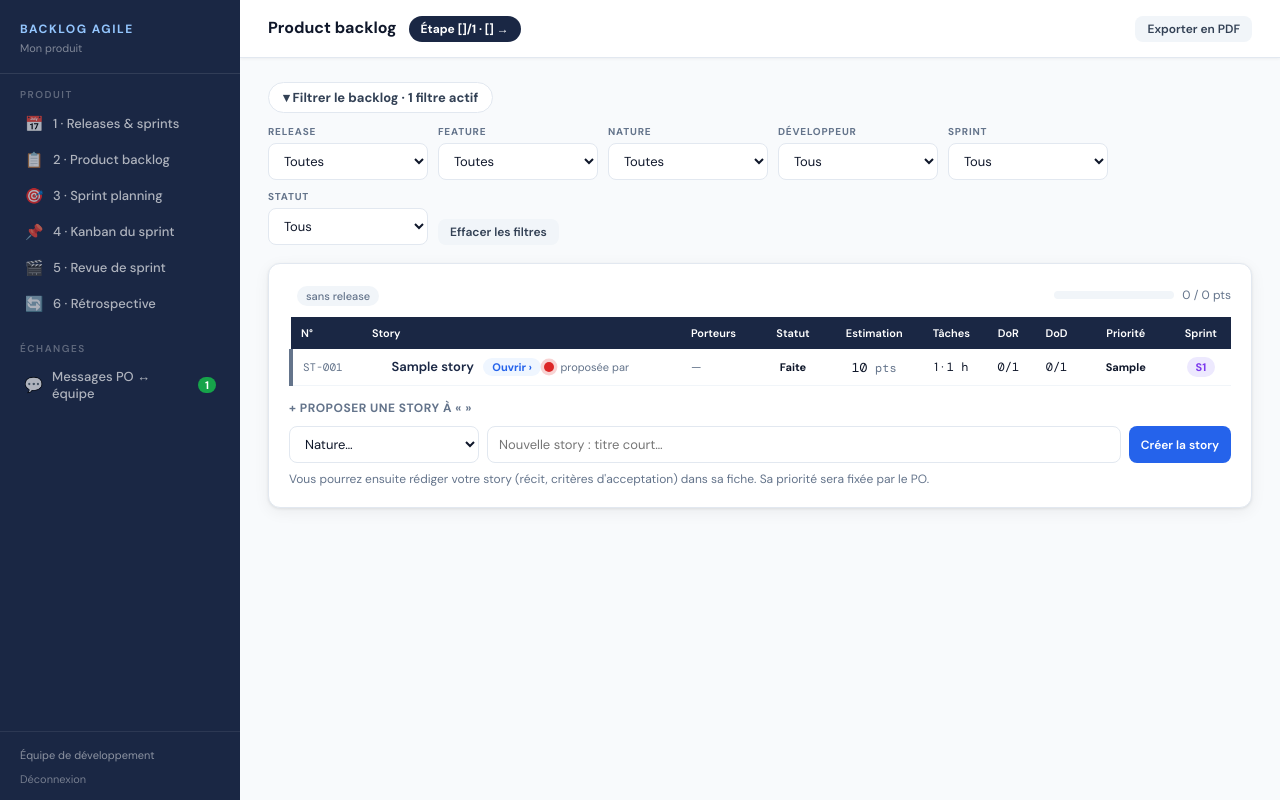
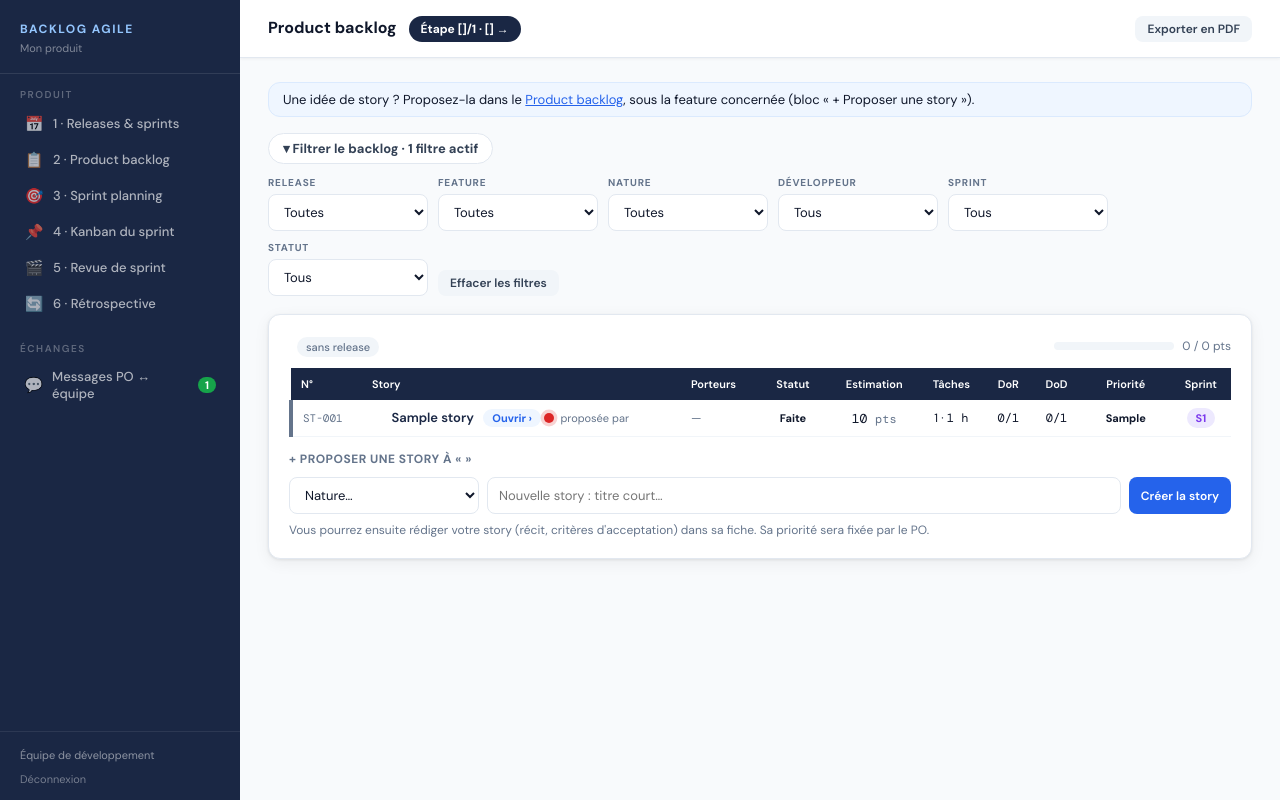
Before and after one commit to olivierkleyer/BACKLOG-AGILE, a Flask app: template templates/backlog.html in a window 1280 px wide. Run offline with Flask 3, Linux system fonts and the light colour scheme; tables that the repository leaves empty hold one stand-in row (values such as "Sample post"); the template is opened without the code that fills it: values that come from a table or form of the project are taken from there, most other values are stand-ins (such as "Sample title", 1, 10 or a date in 2020); some libraries are stand-ins or nearby versions.

Commit message:
Equipe : bandeau « Proposer une story » + réouverture d'une rétro terminée
- Bandeau pour les devs (dès qu'une feature existe) : proposer une story dans le Product backlog
- Étape 4 du fil conducteur : plus de mention « réservé au PO » côté dev
- Rétrospective terminée : bouton « Rouvrir » (PO ou équipe), retour à la Collecte sans perte

Co-Authored-By: Claude Opus 5.5 <noreply@anthropic.com>
Claude-Session: https://claude.ai/code/session_01L3kBFa1TfWrLaXXpLL8g9r

```diff
--- a/app.py
+++ b/app.py
@@ -564,7 +564,7 @@ def parcours(p):
          'lien': url_for('retro'), 'bouton': 'Ouvrir la rétrospective'},
     ]
     courante = next((e for e in etapes if not e['ok']), None)
-    return {'etapes': etapes, 'courante': courante}
+    return {'etapes': etapes, 'courante': courante, 'premiere_feature': premiere}
 
 @app.route('/login', methods=['GET', 'POST'])
 def login():
@@ -1819,6 +1819,18 @@ def retro_phase(n):
     db.session.commit()
     return redirect(url_for('retro', sprint=n))
 
+@app.route('/retro/<int:n>/rouvrir', methods=['POST'])
+@connecte
+def retro_rouvrir(n):
+    """Une retro terminee peut etre rouverte par tous (PO ou equipe) pour la completer :
+    retour a la Collecte ; post-its, votes et actions deja saisis sont conserves."""
+    r = retro_ou_404(n)
+    if r.phase >= len(PHASES_RETRO):
+        r.phase = 0; db.session.commit()
+        flash("Rétrospective rouverte par {} : ajoutez vos post-its. Le PO la fera ensuite avancer jusqu'à « Terminer ». Rien de ce qui avait été saisi n'est perdu.".format(
+            session.get('username', '')), 'success')
+    return redirect(url_for('retro', sprint=n))
+
 @app.route('/retro/<int:n>/anonyme', methods=['POST'])
 @po_requis
 def retro_anonyme(n):
--- a/templates/base.html
+++ b/templates/base.html
@@ -110,6 +110,7 @@ table.data-table tr:hover td{background:var(--blue-ll)}
 .toasts .alert{margin:0;box-shadow:0 8px 24px rgba(15,23,42,.18);pointer-events:auto;transition:opacity .4s}
 .pcompte{font-family:'DM Mono',monospace;font-size:10.5px;font-weight:700;background:white;border-radius:99px;padding:1px 6px;margin-left:2px}
 .pcond{font-size:12px;color:var(--blue);margin-top:4px;font-weight:600}
+.astuce-dev{background:var(--blue-ll);border:1px solid var(--blue-light);border-radius:var(--radius);padding:8px 14px;margin-bottom:16px;font-size:13px}
 .parcours-aide{font-size:11px;color:var(--gray-500);margin:-4px 0 10px}
 .mobile-title small{font-weight:500;opacity:.6;margin-left:6px}
 .mobile-title{min-width:0;display:flex;flex-direction:column;gap:1px}
@@ -269,10 +270,13 @@ input:disabled,select:disabled,textarea:disabled{background:var(--gray-50);color
         </div>
         <p class="parcours-aide">Cliquez sur une étape pour y aller ; elle passe au vert quand elle est réalisée.</p>
         <div class="parcours-next">
-          <div><span class="who">{{ 'PO' if c.po else 'PO + équipe' }}</span>{{ c.action }}{% if c.po and not est_po %} <span class="muted">(réservé au PO : attendez qu'il l'ait fait)</span>{% endif %}</div>
+          <div><span class="who">{{ 'PO' if c.po else 'PO + équipe' }}</span>{{ c.action }}{% if c.po and not est_po and c.n != 4 %} <span class="muted">(réservé au PO : attendez qu'il l'ait fait)</span>{% endif %}</div>
 
         </div>
       </div>
+      {% endif %}
+      {% if not est_po and parcours.premiere_feature and request.endpoint != 'login' %}
+      <div class="astuce-dev no-print">Une idée de story ? Proposez-la dans le <a href="{{ url_for('backlog') }}#feature-{{ parcours.premiere_feature.id }}">Product backlog</a>, sous la feature concernée (bloc « + Proposer une story »).</div>
       {% endif %}
       {% block content %}{% endblock %}
     </div>
--- a/templates/retro.html
+++ b/templates/retro.html
@@ -112,7 +112,8 @@
     {% elif r.phase == 1 %}<b>Révélation</b> : tous les post-its sont visibles. Lisez-les ensemble, ajoutez ceux qui manquent, supprimez les doublons.
     {% elif r.phase == 2 %}<b>Vote</b> : chacun dispose de {{ VOTES }} votes à répartir sur les sujets les plus importants. Il vous reste <b id="restants">{{ VOTES - mes_votes }}</b> vote(s).
     {% elif r.phase == 3 %}<b>Actions</b> : transformez les sujets les plus votés en actions d'amélioration, avec un porteur, pour le sprint suivant. Donnez ensuite votre ROTI.
-    {% else %}<b>Rétrospective terminée.</b> Les actions apparaissent sur le Kanban du sprint visé et seront passées en revue à la prochaine rétro.{% endif %}
+    {% else %}<b>Rétrospective terminée.</b> Les actions apparaissent sur le Kanban du sprint visé et seront passées en revue à la prochaine rétro.
+    <form method="post" action="{{ url_for('retro_rouvrir', n=n) }}" style="display:inline;margin-left:6px"><button class="btn btn-ghost btn-sm" title="Revenir à la collecte pour ajouter des post-its ; rien n'est perdu">Rouvrir la rétrospective pour la compléter</button></form>{% endif %}
     {% if est_po and r.phase < 2 %}<form method="post" action="{{ url_for('retro_anonyme', n=n) }}" style="display:inline"><button class="btn-link" title="Afficher ou masquer les auteurs">{{ 'Post-its anonymes · afficher les auteurs' if r.anonyme else 'Auteurs visibles · rendre anonyme' }}</button></form>{% endif %}
   </p>
 </div>
```
